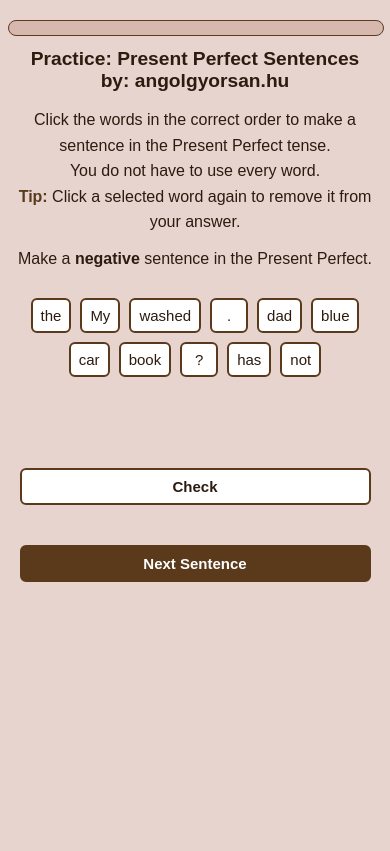
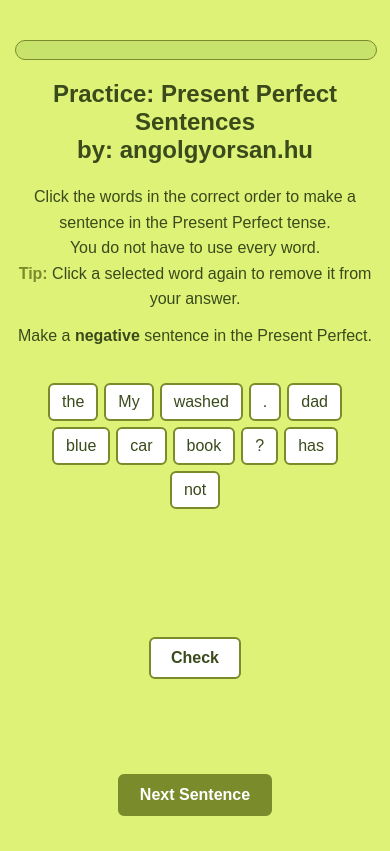
Before and after one commit to gtolnai1/present-perfect, a plain HTML site: page index.html in a window 390 px wide. Drawn offline with Linux system fonts and the light colour scheme.

Commit message:
Refactor CSS for improved styling and responsiveness
Updated styles for body, buttons, and progress bar with new colors and improved hover effects.

```diff
--- a/style.css
+++ b/style.css
@@ -1,9 +1,9 @@
 body {
   font-family: Arial, sans-serif;
-  background: #E8D4CF;
+  background: #DEF277; /* new background */
   padding: 30px;
   text-align: center;
-  color: #2D1B0F;
+  color: #3A4A1B; /* deep olive for text */
   margin: 0;
 }
 
@@ -14,13 +14,13 @@ body > * {
 }
 
 h2 {
-  color: #2D1B0F;
+  color: #3A4A1B;
   margin: 20px auto;
   text-align: center;
 }
 
 p {
-  color: #2D1B0F;
+  color: #3A4A1B;
   text-align: center;
   margin: 15px auto;
   line-height: 1.6;
@@ -28,19 +28,19 @@ p {
 
 #progress-container {
   width: 100%;
-  background: #d6b8ae;
+  background: #C7E36C; /* lighter green for progress bg */
   height: 18px;
   border-radius: 10px;
   margin: 20px auto 10px auto;
   max-width: 500px;
   overflow: hidden;
-  border: 1px solid #5A3A1B;
+  border: 1px solid #7A8B2B; /* olive border */
 }
 
 #progress-bar {
   height: 100%;
   width: 0%;
-  background: linear-gradient(90deg, #5A3A1B 60%, #E8D4CF 100%);
+  background: linear-gradient(90deg, #7A8B2B 60%, #DEF277 100%);
   border-radius: 10px 0 0 10px;
   transition: width 0.4s;
 }
@@ -49,11 +49,6 @@ p {
   margin: 20px auto;
   text-align: center;
   padding: 15px;
-  display: flex;
-  flex-wrap: wrap;
-  justify-content: center;
-  gap: 8px;
-  max-width: 100%;
 }
 
 .word-btn {
@@ -61,26 +56,24 @@ p {
   margin: 5px;
   padding: 10px 16px;
   background: #fff;
-  border: 2px solid #5A3A1B;
+  border: 2px solid #7A8B2B;
   border-radius: 6px;
   cursor: pointer;
   font-size: 18px;
   transition: background 0.2s;
-  color: #2D1B0F;
+  color: #3A4A1B;
   font-weight: 500;
-  min-width: 48px;
-  box-sizing: border-box;
 }
 
 .word-btn:hover {
-  background: #F5F0ED;
-  border-color: #2D1B0F;
+  background: #F7FBE6; /* very light green */
+  border-color: #3A4A1B;
 }
 
 .word-btn.selected {
-  background: #D6B8AE;
-  border-color: #5A3A1B;
-  color: #2D1B0F;
+  background: #145A32;   /* dark green */
+  border-color: #145A32; /* match border to background */
+  color: #fff;           /* white text */
 }
 
 #user-sentence {
@@ -88,55 +81,27 @@ p {
   margin: 15px auto;
   font-size: 20px;
   text-align: center;
-  color: #2D1B0F;
+  color: #3A4A1B;
   font-weight: 600;
   padding: 10px;
-  word-break: break-word;
 }
 
-#nav-btns {
-  display: flex;
-  justify-content: center;
-  gap: 10px;
-  margin: 15px auto 0 auto;
-  flex-wrap: wrap;
-}
-
-#check-btn, #restart-btn, #next-btn {
+#check-btn, #restart-btn {
+  margin: 15px 5px;
   padding: 10px 20px;
   font-size: 16px;
   background: #fff;
-  border: 2px solid #5A3A1B;
+  border: 2px solid #7A8B2B;
   border-radius: 6px;
   cursor: pointer;
-  color: #2D1B0F;
+  color: #3A4A1B;
   font-weight: 600;
   transition: all 0.2s;
-  margin: 0;
 }
 
 #check-btn:hover, #restart-btn:hover {
-  background: #F5F0ED;
-  border-color: #2D1B0F;
-}
-
-#next-btn {
-  background: #5A3A1B;
-  border: 2px solid #5A3A1B;
-  color: #fff;
-}
-
-#next-btn:hover {
-  background: #2D1B0F;
-  border-color: #2D1B0F;
-}
-
-strong {
-  color: #5A3A1B;
-}
-
-div {
-  text-align: center;
+  background: #F7FBE6;
+  border-color: #3A4A1B;
 }
 
 #feedback {
@@ -146,70 +111,46 @@ div {
   font-size: 18px;
   padding: 10px;
   min-height: 25px;
-  max-width: 100%;
-  box-sizing: border-box;
+}
+
+#next-btn {
+  margin: 15px 5px;
+  padding: 10px 20px;
+  font-size: 16px;
+  background: #7A8B2B;
+  border: 2px solid #7A8B2B;
+  border-radius: 6px;
+  cursor: pointer;
+  color: #fff;
+  font-weight: 600;
+  transition: all 0.2s;
+}
+
+#next-btn:hover {
+  background: #3A4A1B;
+  border-color: #3A4A1B;
+}
+
+strong {
+  color: #7A8B2B;
+}
+
+div {
+  text-align: center;
 }
 
 @media (max-width: 600px) {
   body {
-    padding: 10px 2vw;
+    padding: 20px 15px;
   }
-  h2 {
-    font-size: 1.2em;
-    margin: 12px auto;
+
+  .word-btn {
+    font-size: 16px;
+    padding: 8px 12px;
+    margin: 3px;
   }
-  #progress-container {
-    height: 14px;
-    max-width: 100vw;
-    margin: 10px auto 8px auto;
-  }
-  #sentence-area {
-    padding: 8px 0;
-    gap: 5px;
-  }
-  .word-btn {
-    font-size: 15px;
-    padding: 7px 8px;
-    margin: 2px;
-    min-width: 38px;
-  }
+
   #user-sentence {
-    font-size: 16px;
-    padding: 7px 2px;
-    min-height: 32px;
-  }
-  #nav-btns {
-    position: fixed;
-    left: 0;
-    right: 0;
-    bottom: 0;
-    background: #E8D4CFee;
-    padding: 8px 0 8px 0;
-    z-index: 100;
-    box-shadow: 0 -2px 8px #0001;
-    gap: 6px;
-  }
-  #feedback {
-    font-size: 16px;
-    padding: 7px 2px;
-    min-height: 20px;
-  }
-  #check-btn, #restart-btn, #next-btn {
-    font-size: 15px;
-    padding: 8px 10px;
-    min-width: 90px;
+    font-size: 18px;
   }
 }
-
-@media (max-width: 400px) {
-  #nav-btns {
-    flex-direction: column;
-    gap: 5px;
-    padding: 6px 0;
-  }
-  #check-btn, #restart-btn, #next-btn {
-    width: 90vw;
-    min-width: unset;
-    margin: 0 auto;
-  }
-}
```
